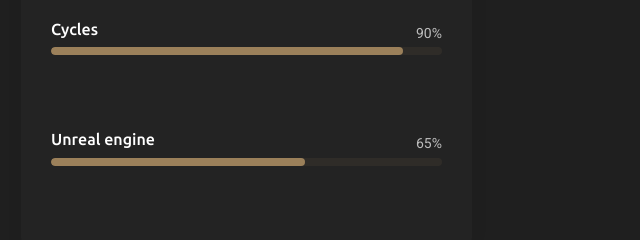
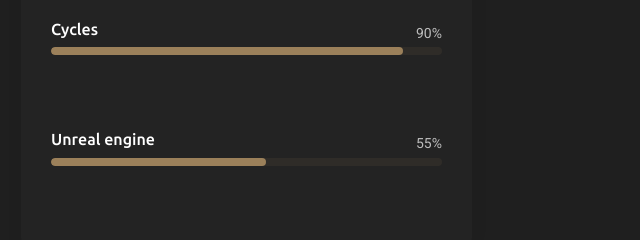
Before and after one commit to Otabek3D/Pro3digy, a plain HTML site: page index.html in a window 1280 px wide. Shown: the part 2220-2460 px from the top of the page, 321-961 px from the left. Drawn offline with nearby package versions, Linux system fonts and the light colour scheme; files whose address does not match are found by name.

Commit message:
Update index.html

```diff
--- a/index.html
+++ b/index.html
@@ -302,10 +302,10 @@
                 <div class="skill-item">
                   <div class="d-flex justify-content-between align-items-center">
                     <h4>Unreal engine</h4>
-                    <span class="skill-percentage">65%</span>
+                    <span class="skill-percentage">55%</span>
                   </div>
                   <div class="progress">
-                    <div class="progress-bar" role="progressbar" aria-valuenow="65" aria-valuemin="0" aria-valuemax="100"></div>
+                    <div class="progress-bar" role="progressbar" aria-valuenow="55" aria-valuemin="0" aria-valuemax="100"></div>
                   </div>
                   <div class="skill-tooltip">Tayyor bolgan modelni real ko'rinishga va video shakliga keltirish uchun (tekin dastur)</div>
                 </div>
```
